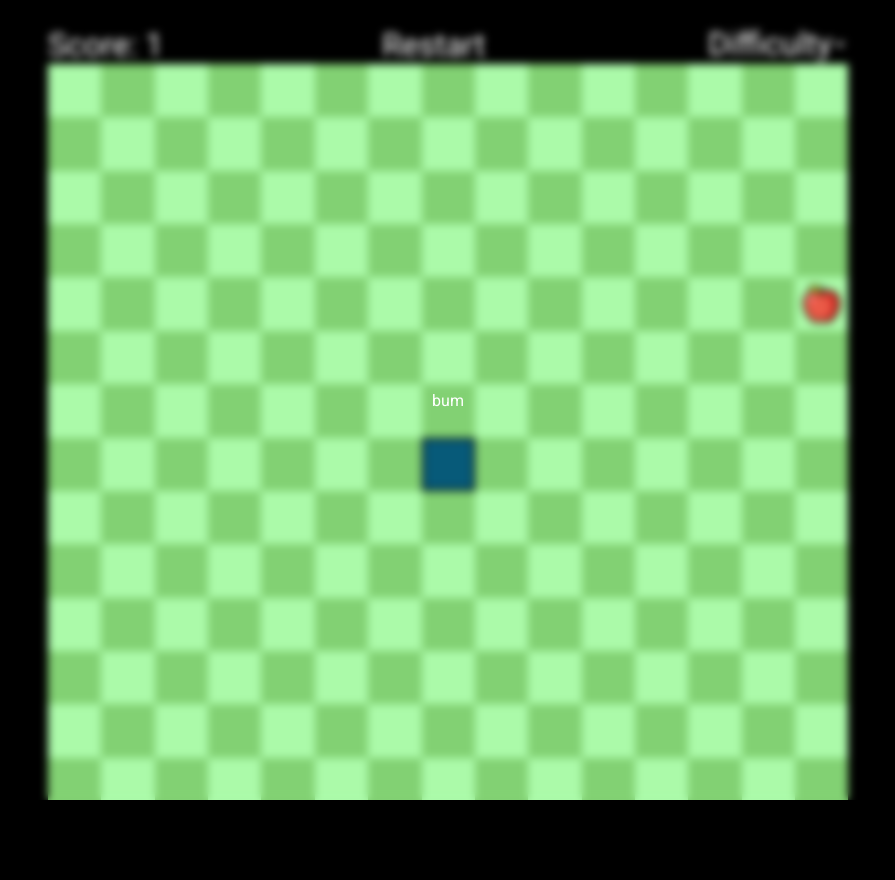
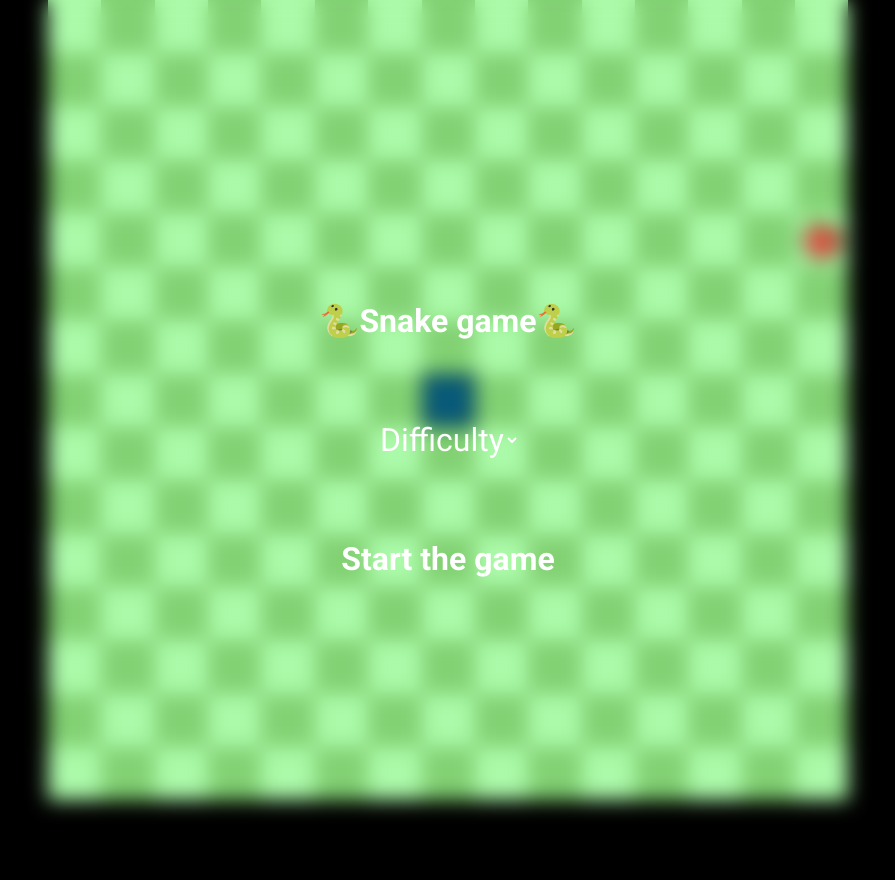
Before and after one commit to Paklicecek/WBD, a PHP site: page / in a window 1280 px wide. Shown: the whole page, without its empty margins (192-1087 px from the left). Before the commit the page ends 800 px from the top, so only its background shows below. Run offline with PHP 8.4, Linux system fonts and the light colour scheme.

Commit message:
UI změny

```diff
--- a/snake-project/game.js
+++ b/snake-project/game.js
@@ -5,7 +5,7 @@ export const SNAKE = document.createElement("div")
 export const gameBoard = document.querySelector(".game-board")
 export let Score = document.querySelector("#Score")
 const boardClasses = ["board2", "board"];
-const popupContainer = document.querySelector(".container")
+export const popupContainer = document.querySelector(".lostContainer")
 export const snakeBody = [SNAKE]
 
 
@@ -34,6 +34,7 @@ export function hidePopup(){
 }
 function popupMessage(){
     popupContainer.style.opacity = "1"
+    popupContainer.style.zIndex = "3000"
 }
 function lostGame(){
     clearInterval(interval)
--- a/snake-project/index.html
+++ b/snake-project/index.html
@@ -11,10 +11,9 @@
     <script src="game.js" defer type="module"></script>
 </head>
 <body>
-    <header>
-        <p id="Score" class="headerAnimation">Score: 1</p>
-        <p id="Restart" class="headerAnimation">Restart</p>
-        <div id="speedSelectContainer" class="headerAnimation">
+    <div class="menuContainer">
+        <p id="title">🐍Snake game🐍</p>
+        <div id="speedSelectContainer">
             <select id="speedSelect">
                 <option value="clearInterval">Difficulty</option>
                 <option value="600">Easy</option>
@@ -23,16 +22,15 @@
                 <option value="200">Insane</option>
             </select>
         </div>
-    </header>
-    <div class="menuContainer">
-        <p>bum</p>
+        <p id="startButton">Start the game</p>
+    </div>
+    <div class="lostContainer">
+        <p id="Lost">You lost!</p>
+        <p id="Score">Score: 1</p>
+        <p id="Restart">Restart</p>
     </div>
     <main>
-
         <div class="game-board">
-            <div class="container">
-                <p class="popup">You lost!</p>
-            </div>
         <svg xmlns="http://www.w3.org/2000/svg" width = "6.67vmin" height = "6.67vmin" viewBox="0 0 72 72" class="food">
         <g id="apple">
             <path fill="#ea5a47" d="M11.6115,35.8384c0,6.83,4.4417,16.27,9.8122,21.4266C23.8054,59.555,26.3707,61,28.8128,61a15.5438,15.5438,0,0,0,4.4076-.6478,9.5833,9.5833,0,0,1,5.5593,0A15.542,15.542,0,0,0,43.1872,61c2.5584,0,5.2539-1.5874,7.7316-4.0706,5.2156-5.2224,9.47-14.4073,9.47-21.0911,0-9.8613-5.8991-15.8193-11.4461-17.2574a17.099,17.099,0,0,0-8.23.4027,18.6582,18.6582,0,0,1-7.8589.3369q-.789-.1354-1.5655-.3369a17.0983,17.0983,0,0,0-8.23-.4027C17.5105,20.0191,11.6115,25.9771,11.6115,35.8384Z"></path>
--- a/snake-project/input.js
+++ b/snake-project/input.js
@@ -1,5 +1,5 @@
-import {position, snakeBody,gameOver, hidePopup, Score} from "./game.js";
-import {appleSpawn, resetScore, scoreCount} from "./food.js";
+import {position, snakeBody,gameOver, hidePopup, Score, popupContainer} from "./game.js";
+import {appleSpawn, resetScore} from "./food.js";
 
 export let interval
 
@@ -23,6 +23,7 @@ export function intervalStart(){
         getInput()
         updateSnakePosition()
         gameOver()
+        console.log(speedSelect.value)
     }, snakeSpeed);
 }
 function gameControl(){
@@ -75,53 +76,43 @@ export function getInput(){
     return inputDirection
 }
 
+export const restartButton = document.querySelector("#Restart")
 const speedSelect = document.querySelector("#speedSelect")
+const menuContainer = document.querySelector(".menuContainer")
+const startButton = document.querySelector("#startButton")
 function speedChange(){
 speedSelect.addEventListener("change", () => {
 
     const selectedSpeed = speedSelect.value
 
     if(selectedSpeed == "clearInterval"){
+        startGame()
         clearInterval(interval)
         window.removeEventListener("keydown",controls)
         inputDirection = {x: 0, y:0}
     }
     else if(selectedSpeed == "600"){
-        clearInterval(interval)
-        snakeSpeed = Number(speedSelect.value)
-        intervalStart()
-        window.addEventListener("keydown",controls)
+        speedChangeControl()
     }
     else if(selectedSpeed == "450"){
-        clearInterval(interval)
-        snakeSpeed = Number(speedSelect.value)
-        intervalStart()
-        window.addEventListener("keydown",controls)
+        speedChangeControl()
     }
     else if(selectedSpeed == "350"){
-        clearInterval(interval)
-        snakeSpeed = Number(speedSelect.value)
-        intervalStart()
-        window.addEventListener("keydown",controls)
+        speedChangeControl()
     }
     else if(selectedSpeed == "200"){
-        clearInterval(interval)
-        snakeSpeed = Number(speedSelect.value)
-        intervalStart()
-        window.addEventListener("keydown",controls)
+        speedChangeControl()
     }
 })
 }
 restartGame()
 speedChange()
 export function restartGame(){
-    const restartButton = document.querySelector("#Restart")
     restartButton.addEventListener("click", () => {
         position.x = 8
         position.y = 8
         updateSnakePosition()
         hidePopup()
-        speedSelect.value = "clearInterval"
         clearInterval(interval)
         window.removeEventListener("keydown",controls)
         for(let i = 1; i < snakeBody.length; i++){
@@ -129,5 +120,33 @@ export function restartGame(){
         }
         Score.innerHTML = "Score: 1"
         resetScore()
+        menuContainer.style.opacity = "1"
+        popupContainer.style.zIndex = "0"
+        inputDirection = {x: 0, y:0}
+        lastDirection = {x:0, y:0}
+        snakeSpeed = Number(speedSelect.value)
     })
 }
+
+function startGame(){
+
+    const menuContainer = document.querySelector(".menuContainer")
+
+    window.removeEventListener("keydown",controls)
+    startButton.addEventListener("click", () => {
+        const selectedSpeed = speedSelect.value
+        if(selectedSpeed.value != "clearInterval"){
+            menuContainer.style.opacity = "0"
+            window.addEventListener("keydown",controls)
+        }
+    })
+
+}
+function speedChangeControl(){ // vypnout možnost hraní před začátím hry
+    startGame()
+    clearInterval(interval)
+    snakeSpeed = Number(speedSelect.value)
+    intervalStart()
+    window.addEventListener("keydown",controls)
+}
+// přidat aniamci když had narazí do stěny aby vyletel malicko nahoru a pak spadl dolů z mapy
--- a/snake-project/style.css
+++ b/snake-project/style.css
@@ -10,67 +11,7 @@ body{
     align-items: center;
     flex-direction: column;
     background-color: black;
-    height: 110vh;
-}
-header{
-    height: 3rem;
-    width: 100vmin;
-    display: flex;
-    justify-content: center;
-    align-items: flex-end;
-    justify-content: space-between;
-    background-color: black;
-
-}
-#Score{
-    color: white;
-    z-index: 100;
-    font-size: 4vmin;
-}
-#Restart{
-    color: white;
-    z-index: 100;
-    font-size: 4vmin;
-    cursor: pointer;
-}
-#speedSelect{
-    background-color: black;
-    color: white;
-    z-index: 100;
-    width: auto;
-    font-size: 4vmin;
-    opacity: 1;
-    cursor: pointer;
-    border: none;
-    outline: none;
-}
-.headerAnimation{
-    opacity: 0;
-    animation: headerAnimation 1s forwards;
-    animation-delay: 2s;
-}
-@keyframes headerAnimation{
-    from{
-        opacity: 0;
-        transform: translateY(-100%);
-    }
-    to{
-        opacity: 1;
-        transform: translateY(0);
-    }
-}
-select option{
-    animation: 1s slideIn forwards;
-}
-@keyframes slideIn {
-    from {
-        transform: translateY(-100%);
-        opacity: 0;
-    }
-    to {
-        transform: translateY(0);
-        opacity: 1;
-    }
+    height: 100vh;
 }
 main{
     display: flex;
@@ -80,23 +21,89 @@ main{
 .menuContainer{
     display: flex;
     justify-content: center;
+    gap: 10vmin;
     align-items: center;
     flex-direction: column;
-    position: fixed;
+    position: absolute;
     top: 0;
     z-index: 2000;
     width: 100%;
-    height: 100vh;
-    backdrop-filter: blur(4px);
+    height: 110vh;
+    backdrop-filter: blur(10px);
+    #title{
+        font-weight: bold;
+        font-size: 4vmin;
+        z-index: 2000;
+        color: white;
+        position: relative;
+    }
+    #startButton{
+        font-weight: bold;
+        font-size: 4vmin;
+        z-index: 2000;
+        color: white;
+        position: relative;
+        cursor: pointer;
+    }
+    #speedSelect{
+        background-color: transparent;
+        color: white;
+        z-index: 100;
+        width: auto;
+        font-size: 4vmin;
+        opacity: 1;
+        cursor: pointer;
+        border: none;
+        outline: none;
+        cursor: pointer;
+    }
+    #speedSelect option{
+        background-color: transparent !important;
+        color: black;
+        z-index: 100;
+        width: auto;
+        font-size: 4vmin;
+        cursor: pointer;
+        cursor: pointer;
+    }
 }
-.menuContainer p{
+.lostContainer{
     display: flex;
     justify-content: center;
+    gap: 10vmin;
     align-items: center;
     flex-direction: column;
+    position: absolute;
+    top: 0;
+    width: 100%;
+    height: 110vh;
+    backdrop-filter: blur(10px);
+    opacity: 0;
+    #Lost{
+        font-weight: bold;
+        font-size: 4vmin;
+        color: white;
+        position: relative;
+    }
+    #Score{
+        color: white;
+        font-size: 4vmin;
+        color: white;
+        position: relative;
+    }
+    #Restart{
+        font-weight: bold;
+        font-size: 4vmin;
+        color: white;
+        position: relative;
+        cursor: pointer;
+    }
+}
+.winIndex{
     z-index: 2000;
-    color: white;
-    position: absolute;
+}
+.lostIndex{
+    z-index: 0;
 }
 .game-board{
     width: 100vmin;
```
Also changed, not shown: other parts of snake-project/style.css (+1 -25 lines).
